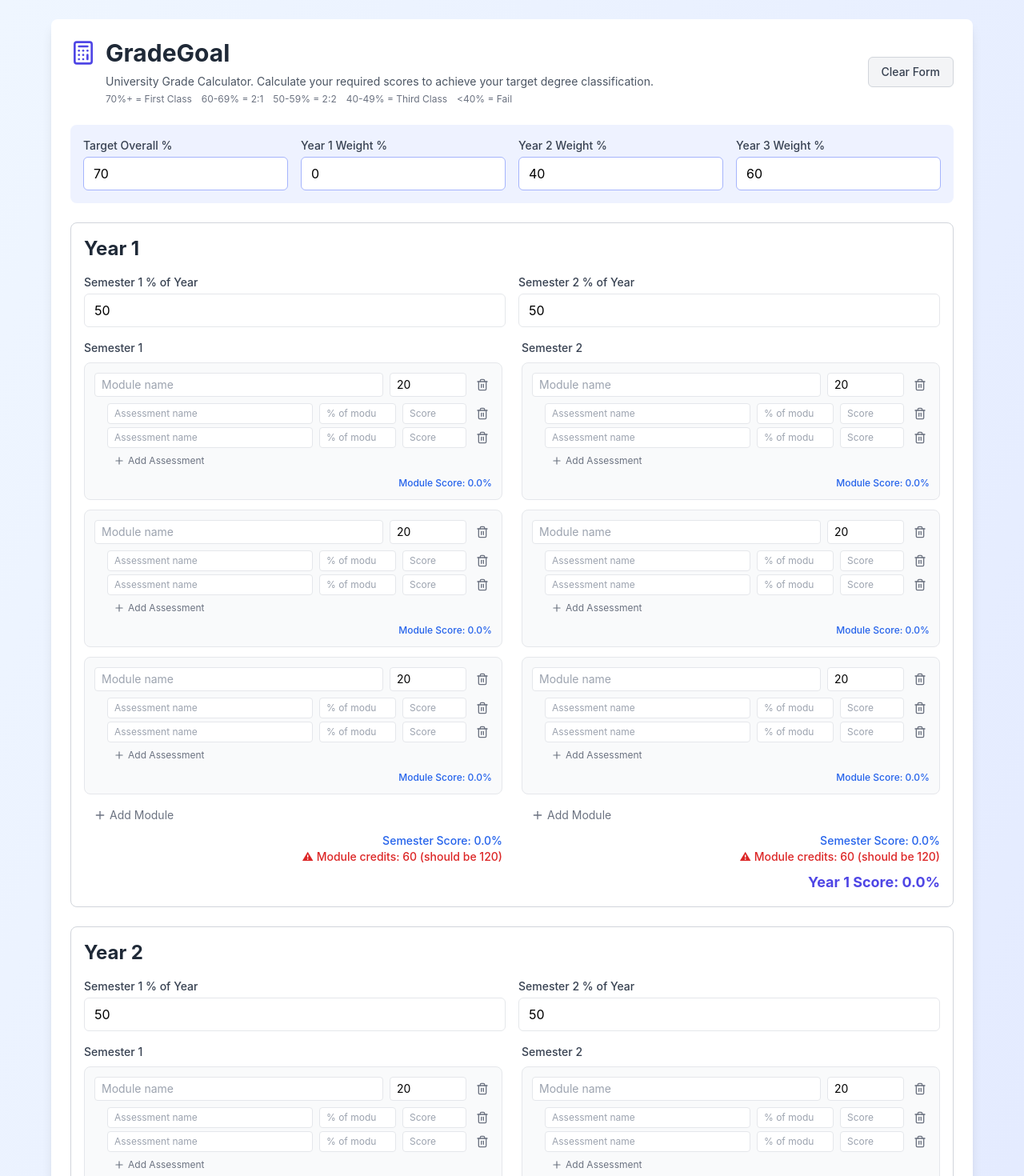
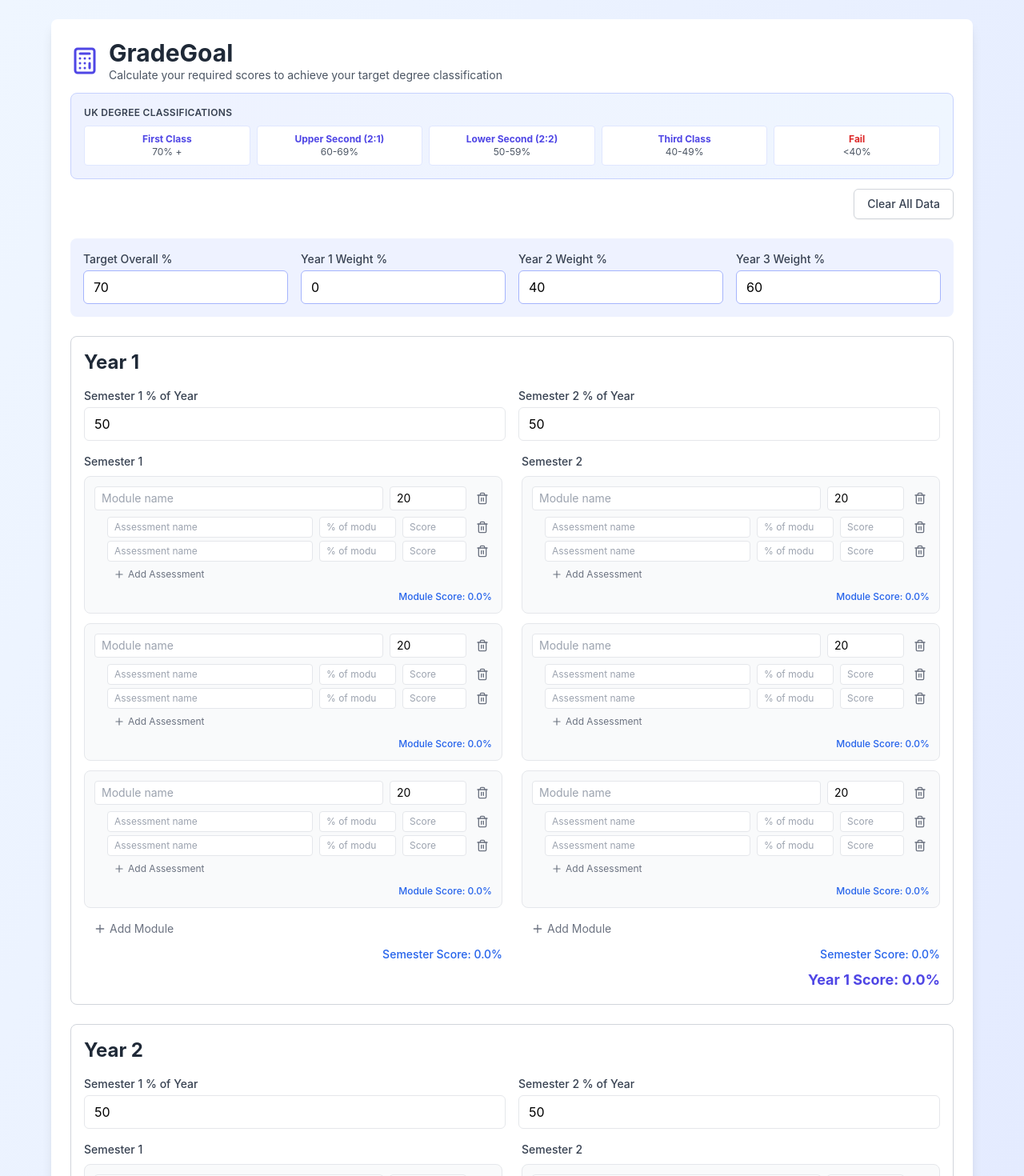
Before and after one commit to Peanut199973/gradegoal, a React (Create React App) app: page / in a window 1280 px wide. Shown: the top 1470 px of the page at 80% size. Built offline with nearby package versions, Linux system fonts and the light colour scheme; the HTML template or start-up script is replaced by a standard one.

Commit message:
Fix credits validation (60 per semester), beautify grade key, fix all calculations

```diff
--- a/src/App.js
+++ b/src/App.js
@@ -187,13 +187,13 @@ export default function GradeGoal() {
     modules.forEach(module => {
       let moduleCredits = parseFloat(module.credits) || 0;
 
-      // If no credits entered anywhere, assume equal distribution
+      // If no credits entered anywhere, assume equal distribution (60 credits per semester)
       if (enteredCredits === 0 && modules.length > 0) {
-        moduleCredits = 120 / modules.length;
+        moduleCredits = 60 / modules.length;
       }
 
       const moduleScore = calculateModuleScore(module);
-      const moduleWeight = (moduleCredits / 120) * 100; // Convert credits to %
+      const moduleWeight = (moduleCredits / 60) * 100; // Convert credits to % (60 per semester)
       totalCredits += moduleCredits;
       weightedScore += (moduleScore * moduleWeight / 100);
     });
@@ -237,6 +237,7 @@ export default function GradeGoal() {
 
   const calculateRequiredScore = () => {
     const target = parseFloat(targetScore) || 0;
+    const y1w = parseFloat(year1Weight) || 0;
     const y2w = parseFloat(year2Weight) || 0;
     const y3w = parseFloat(year3Weight) || 0;
 
@@ -264,6 +265,8 @@ export default function GradeGoal() {
     let totalUnfilledWeight = 0;
 
     const allSemesters = [
+      { modules: year1sem1, semWeight: parseFloat(year1sem1Weight) || 0, yearWeight: y1w },
+      { modules: year1sem2, semWeight: parseFloat(year1sem2Weight) || 0, yearWeight: y1w },
       { modules: year2sem1, semWeight: parseFloat(year2sem1Weight) || 0, yearWeight: y2w },
       { modules: year2sem2, semWeight: parseFloat(year2sem2Weight) || 0, yearWeight: y2w },
       { modules: year3sem1, semWeight: parseFloat(year3sem1Weight) || 0, yearWeight: y3w },
@@ -272,10 +275,11 @@ export default function GradeGoal() {
 
     allSemesters.forEach(sem => {
       sem.modules.forEach(module => {
-        const moduleWeight = parseFloat(module.weight) || 0;
+        const moduleCredits = parseFloat(module.credits) || 0;
+        const moduleWeight = (moduleCredits / 60) * 100;  // Convert credits to percentage of semester
         const stats = getModuleStats(module);
 
-        if (moduleWeight > 0) {
+        if (moduleCredits > 0) {
           const filledContribution = stats.filledWeightedScore * (moduleWeight / 100) * (sem.semWeight / 100) * (sem.yearWeight / 100);
           totalFilledContribution += filledContribution;
 
@@ -335,11 +339,12 @@ export default function GradeGoal() {
     let hasEmpty = false;
     let semesterFilledScore = 0;
     let semesterUnfilledWeight = 0;
-    let totalModuleWeight = 0;
+    let totalModuleCredits = 0;
 
     modules.forEach(module => {
-      const moduleWeight = parseFloat(module.weight) || 0;
-      totalModuleWeight += moduleWeight;
+      const moduleCredits = parseFloat(module.credits) || 0;
+      totalModuleCredits += moduleCredits;
+      const moduleWeight = (moduleCredits / 60) * 100;  // Convert credits to percentage
       let moduleFilledScore = 0;
       let moduleUnfilledWeight = 0;
 
@@ -360,8 +365,8 @@ export default function GradeGoal() {
       semesterUnfilledWeight += (moduleUnfilledWeight / 100) * (moduleWeight / 100);
     });
 
-    // Don't show if module weights aren't valid or no blanks
-    if (!hasEmpty || Math.abs(totalModuleWeight - 100) >= 0.5) return null;
+    // Don't show if module credits aren't valid or no blanks (60 credits per semester)
+    if (!hasEmpty || Math.abs(totalModuleCredits - 60) >= 0.5) return null;
 
     const target = parseFloat(targetScore) || 0;
     const required = (target - semesterFilledScore) / semesterUnfilledWeight;
@@ -381,7 +386,8 @@ export default function GradeGoal() {
       let semesterUnfilledWeight = 0;
 
       modules.forEach(module => {
-        const moduleWeight = parseFloat(module.weight) || 0;
+        const moduleCredits = parseFloat(module.credits) || 0;
+        const moduleWeight = (moduleCredits / 60) * 100;  // Convert credits to percentage
         let moduleFilledScore = 0;
         let moduleUnfilledWeight = 0;
 
@@ -532,7 +538,7 @@ export default function GradeGoal() {
   const renderSemester = (modules, setter, semesterName, semWeight, yearWeight) => {
     const semScore = calculateSemesterScore(modules);
     const moduleCreditsTotal = getModuleCreditsTotal(modules);
-    const isModuleCreditsValid = Math.abs(moduleCreditsTotal - 120) < 0.5;
+    const isModuleCreditsValid = Math.abs(moduleCreditsTotal - 60) < 0.5;  // 60 credits per semester
 
     // Check if all modules have valid assessment weights
     const allModulesHaveValidWeights = modules.every(module => {
@@ -570,7 +576,7 @@ export default function GradeGoal() {
           )}
           {!isModuleCreditsValid && (
             <div className="text-sm font-medium text-red-600">
-              ⚠ Module credits: {moduleCreditsTotal.toFixed(0)} (should be 120)
+              ⚠ Module credits: {moduleCreditsTotal.toFixed(0)} (should be 60)
             </div>
           )}
         </div>
@@ -588,27 +594,50 @@ export default function GradeGoal() {
   return (
     <div className="min-h-screen bg-gradient-to-br from-blue-50 to-indigo-100 p-2 md:p-6">
       <div className="max-w-6xl mx-auto bg-white rounded-lg shadow-lg p-3 md:p-6">
-        <div className="flex items-center justify-between mb-6">
-          <div>
-            <div className="flex items-center gap-3 mb-2">
-              <Calculator className="text-indigo-600" size={32} />
+        <div className="mb-6">
+          <div className="flex items-center gap-3 mb-3">
+            <Calculator className="text-indigo-600" size={36} />
+            <div>
               <h1 className="text-3xl font-bold text-gray-800">GradeGoal</h1>
-            </div>
-            <p className="text-sm text-gray-600 ml-11">University Grade Calculator. Calculate your required scores to achieve your target degree classification.</p>
-            <div className="text-xs text-gray-500 ml-11 mt-1 flex flex-wrap gap-3">
-              <span>70%+ = First Class</span>
-              <span>60-69% = 2:1</span>
-              <span>50-59% = 2:2</span>
-              <span>40-49% = Third Class</span>
-              <span>&lt;40% = Fail</span>
+              <p className="text-sm text-gray-600">Calculate your required scores to achieve your target degree classification</p>
             </div>
           </div>
-          <button
-            onClick={clearForm}
-            className="px-4 py-2 text-sm font-medium text-gray-700 bg-gray-100 hover:bg-gray-200 rounded-md border border-gray-300"
-          >
-            Clear Form
-          </button>
+
+          {/* UK Degree Classification Table */}
+          <div className="bg-gradient-to-r from-indigo-50 to-blue-50 rounded-lg p-4 border border-indigo-200">
+            <h3 className="text-xs font-semibold text-gray-700 mb-2 uppercase tracking-wide">UK Degree Classifications</h3>
+            <div className="grid grid-cols-2 md:grid-cols-5 gap-2 text-xs">
+              <div className="bg-white rounded px-3 py-2 text-center border border-indigo-100">
+                <div className="font-bold text-indigo-600">First Class</div>
+                <div className="text-gray-600">70% +</div>
+              </div>
+              <div className="bg-white rounded px-3 py-2 text-center border border-indigo-100">
+                <div className="font-bold text-indigo-600">Upper Second (2:1)</div>
+                <div className="text-gray-600">60-69%</div>
+              </div>
+              <div className="bg-white rounded px-3 py-2 text-center border border-indigo-100">
+                <div className="font-bold text-indigo-600">Lower Second (2:2)</div>
+                <div className="text-gray-600">50-59%</div>
+              </div>
+              <div className="bg-white rounded px-3 py-2 text-center border border-indigo-100">
+                <div className="font-bold text-indigo-600">Third Class</div>
+                <div className="text-gray-600">40-49%</div>
+              </div>
+              <div className="bg-white rounded px-3 py-2 text-center border border-indigo-100">
+                <div className="font-bold text-red-600">Fail</div>
+                <div className="text-gray-600">&lt;40%</div>
+              </div>
+            </div>
+          </div>
+
+          <div className="flex justify-end mt-3">
+            <button
+              onClick={clearForm}
+              className="px-4 py-2 text-sm font-medium text-gray-700 bg-white hover:bg-gray-50 rounded-md border border-gray-300 shadow-sm"
+            >
+              Clear All Data
+            </button>
+          </div>
         </div>
 
         {/* Target and Year Weights */}
@@ -765,8 +794,8 @@ export default function GradeGoal() {
             const isSemesterWeightValid = Math.abs(getSemesterWeightTotal(year2sem1Weight, year2sem2Weight) - 100) < 0.5;
             // Also check if modules within semesters have valid weights
             const getModuleCreditsTotal = (modules) => modules.reduce((sum, m) => sum + (parseFloat(m.credits) || 0), 0);
-            const year2sem1ModulesValid = year2sem1.length === 0 || Math.abs(getModuleCreditsTotal(year2sem1) - 120) < 0.5;
-            const year2sem2ModulesValid = year2sem2.length === 0 || Math.abs(getModuleCreditsTotal(year2sem2) - 120) < 0.5;
+            const year2sem1ModulesValid = year2sem1.length === 0 || Math.abs(getModuleCreditsTotal(year2sem1) - 60) < 0.5;
+            const year2sem2ModulesValid = year2sem2.length === 0 || Math.abs(getModuleCreditsTotal(year2sem2) - 60) < 0.5;
             const areModuleWeightsValid = year2sem1ModulesValid && year2sem2ModulesValid;
 
             return yearRequired !== null && isSemesterWeightValid && areModuleWeightsValid && (
@@ -833,8 +862,8 @@ export default function GradeGoal() {
             const isSemesterWeightValid = Math.abs(getSemesterWeightTotal(year3sem1Weight, year3sem2Weight) - 100) < 0.5;
             // Also check if modules within semesters have valid weights
             const getModuleCreditsTotal = (modules) => modules.reduce((sum, m) => sum + (parseFloat(m.credits) || 0), 0);
-            const year3sem1ModulesValid = year3sem1.length === 0 || Math.abs(getModuleCreditsTotal(year3sem1) - 120) < 0.5;
-            const year3sem2ModulesValid = year3sem2.length === 0 || Math.abs(getModuleCreditsTotal(year3sem2) - 120) < 0.5;
+            const year3sem1ModulesValid = year3sem1.length === 0 || Math.abs(getModuleCreditsTotal(year3sem1) - 60) < 0.5;
+            const year3sem2ModulesValid = year3sem2.length === 0 || Math.abs(getModuleCreditsTotal(year3sem2) - 60) < 0.5;
             const areModuleWeightsValid = year3sem1ModulesValid && year3sem2ModulesValid;
 
             return yearRequired !== null && isSemesterWeightValid && areModuleWeightsValid && (
@@ -888,13 +917,16 @@ export default function GradeGoal() {
                   {(() => {
                     // Additional checks for "not achievable" message
                     const getModuleCreditsTotal = (modules) => modules.reduce((sum, m) => sum + (parseFloat(m.credits) || 0), 0);
-                    const year2sem1ModulesValid = year2sem1.length === 0 || Math.abs(getModuleCreditsTotal(year2sem1) - 120) < 0.5;
-                    const year2sem2ModulesValid = year2sem2.length === 0 || Math.abs(getModuleCreditsTotal(year2sem2) - 120) < 0.5;
-                    const year3sem1ModulesValid = year3sem1.length === 0 || Math.abs(getModuleCreditsTotal(year3sem1) - 120) < 0.5;
-                    const year3sem2ModulesValid = year3sem2.length === 0 || Math.abs(getModuleCreditsTotal(year3sem2) - 120) < 0.5;
+                    const year1sem1ModulesValid = year1sem1.length === 0 || Math.abs(getModuleCreditsTotal(year1sem1) - 60) < 0.5;
+                    const year1sem2ModulesValid = year1sem2.length === 0 || Math.abs(getModuleCreditsTotal(year1sem2) - 60) < 0.5;
+                    const year2sem1ModulesValid = year2sem1.length === 0 || Math.abs(getModuleCreditsTotal(year2sem1) - 60) < 0.5;
+                    const year2sem2ModulesValid = year2sem2.length === 0 || Math.abs(getModuleCreditsTotal(year2sem2) - 60) < 0.5;
+                    const year3sem1ModulesValid = year3sem1.length === 0 || Math.abs(getModuleCreditsTotal(year3sem1) - 60) < 0.5;
+                    const year3sem2ModulesValid = year3sem2.length === 0 || Math.abs(getModuleCreditsTotal(year3sem2) - 60) < 0.5;
 
                     const hasData = overallScore > 0;
-                    const structureComplete = year2sem1ModulesValid && year2sem2ModulesValid &&
+                    const structureComplete = year1sem1ModulesValid && year1sem2ModulesValid &&
+                                             year2sem1ModulesValid && year2sem2ModulesValid &&
                                              year3sem1ModulesValid && year3sem2ModulesValid && hasData;
 
                     if (requiredScore > 100 && structureComplete) {
```
